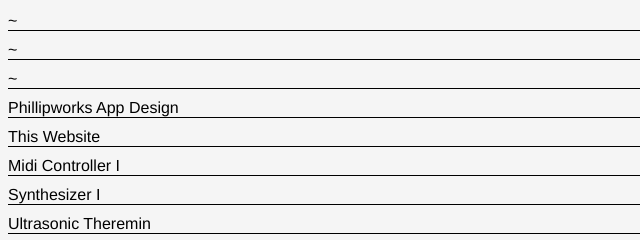
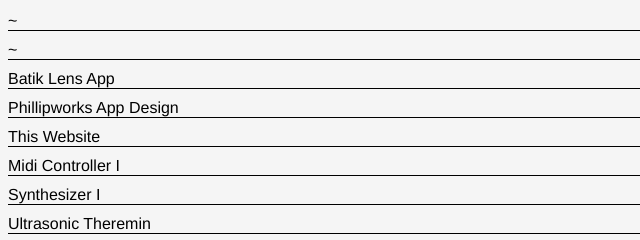
Before and after one commit to aldianugraha/aldianugraha.github.io, a plain HTML site: page PROJECTS.html in a window 1280 px wide. Shown: the part 408-648 px from the top of the page, 0-640 px from the left. Drawn offline with Linux system fonts and the light colour scheme.

Commit message:
Update PROJECTS.html

```diff
--- a/PROJECTS.html
+++ b/PROJECTS.html
@@ -29,7 +29,7 @@
         <div class="P2">2023</div>
       </div>
       <div class="PROJECT">
-        <div class="P1">~</div>
+        <div class="P1">Batik Lens App</div>
         <div class="P2">2023</div>
       </div>
       <div class="PROJECT">
```
